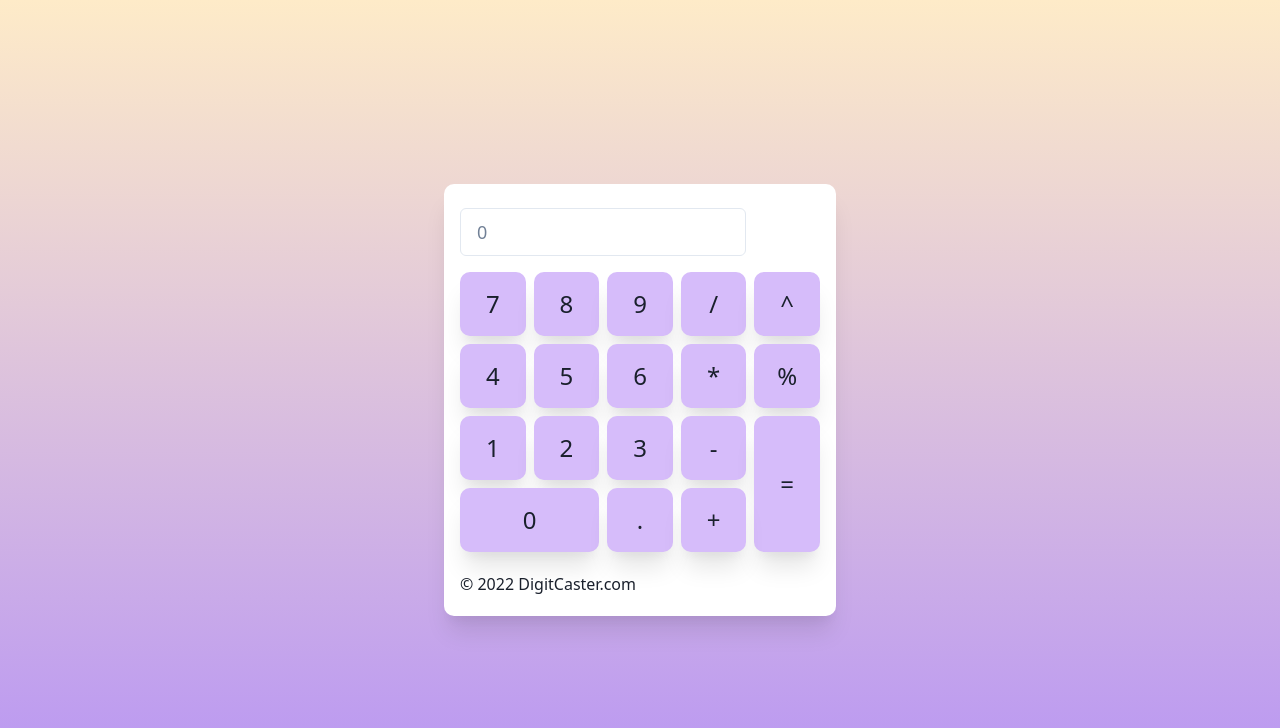
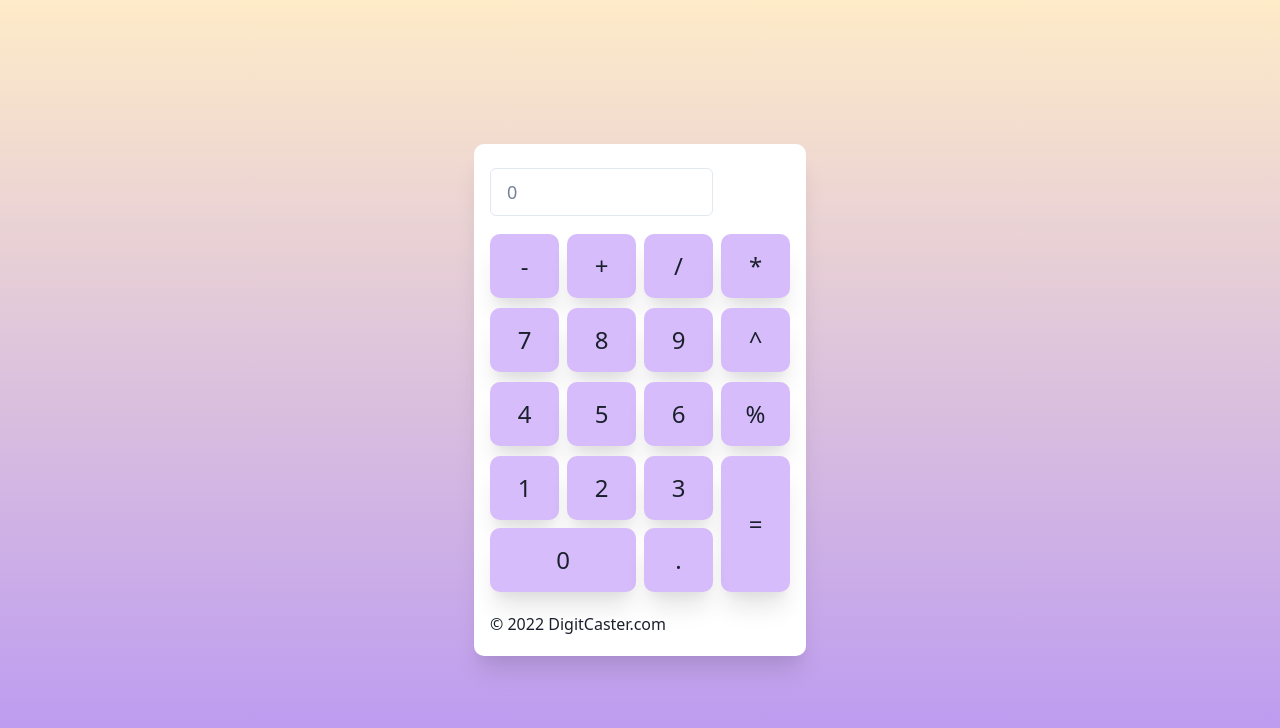
Before and after one commit to tuxoo/digit-caster-fe, a React (Create React App) app: page / in a window 1280 px wide. Shown: the top 728 px of the page. Built offline with nearby package versions, Linux system fonts and the light colour scheme.

Commit message:
DC: changed calculator format;

```diff
--- a/src/component/Calculator.tsx
+++ b/src/component/Calculator.tsx
@@ -17,18 +17,35 @@ const Calculator = () => {
             <Flex minHeight='100vh' width='full' align='center' justifyContent='center'>
                 <Flex direction='column' bgColor='white' boxShadow='xl' p={4} rounded={10}>
                     <Grid
-                        h='400px'
-                        w='360px'
+                        h='480px'
+                        w='300px'
                         templateRows='repeat(4, 2fr)'
-                        templateColumns='repeat(5, 2fr)'
+                        templateColumns='repeat(4, 2fr)'
                         gap={2}
                     >
-                        <GridItem colSpan={4} h='16'>
+
+                        <GridItem colSpan={3} h='16'>
                             <CalcPanel/>
                         </GridItem>
 
                         <GridItem colSpan={1} h='16' bg='transparent'>
                             <CalcProgress/>
+                        </GridItem>
+
+                        <GridItem colSpan={1} h='16'>
+                            <CalcButton name={'-'}/>
+                        </GridItem>
+
+                        <GridItem colSpan={1} h='16'>
+                            <CalcButton name={'+'}/>
+                        </GridItem>
+
+                        <GridItem colSpan={1} h='16'>
+                            <CalcButton name={'/'}/>
+                        </GridItem>
+
+                        <GridItem colSpan={1} h='16'>
+                            <CalcButton name={'*'}/>
                         </GridItem>
 
                         <GridItem colSpan={1} h='16'>
@@ -41,10 +58,6 @@ const Calculator = () => {
 
                         <GridItem colSpan={1} h='16'>
                             <CalcButton name={'9'}/>
-                        </GridItem>
-
-                        <GridItem colSpan={1} h='16'>
-                            <CalcButton name={'/'}/>
                         </GridItem>
 
                         <GridItem colSpan={1} h='16'>
@@ -64,10 +77,6 @@ const Calculator = () => {
                         </GridItem>
 
                         <GridItem colSpan={1} h='16'>
-                            <CalcButton name={'*'}/>
-                        </GridItem>
-
-                        <GridItem colSpan={1} h='16'>
                             <CalcButton name={'%'}/>
                         </GridItem>
 
@@ -83,10 +92,6 @@ const Calculator = () => {
                             <CalcButton name={'3'}/>
                         </GridItem>
 
-                        <GridItem colSpan={1} h='16'>
-                            <CalcButton name={'-'}/>
-                        </GridItem>
-
                         <GridItem rowSpan={2} colSpan={1}>
                             <CalcButton name={'='}/>
                         </GridItem>
@@ -99,11 +104,7 @@ const Calculator = () => {
                             <CalcButton name={'.'}/>
                         </GridItem>
 
-                        <GridItem colSpan={1} h='16'>
-                            <CalcButton name={'+'}/>
-                        </GridItem>
-
-                        <GridItem colSpan={5} h='10'>
+                        <GridItem colSpan={4} h='10'>
                             <Label text={'© 2022 DigitCaster.com'}/>
                         </GridItem>
                     </Grid>
```
